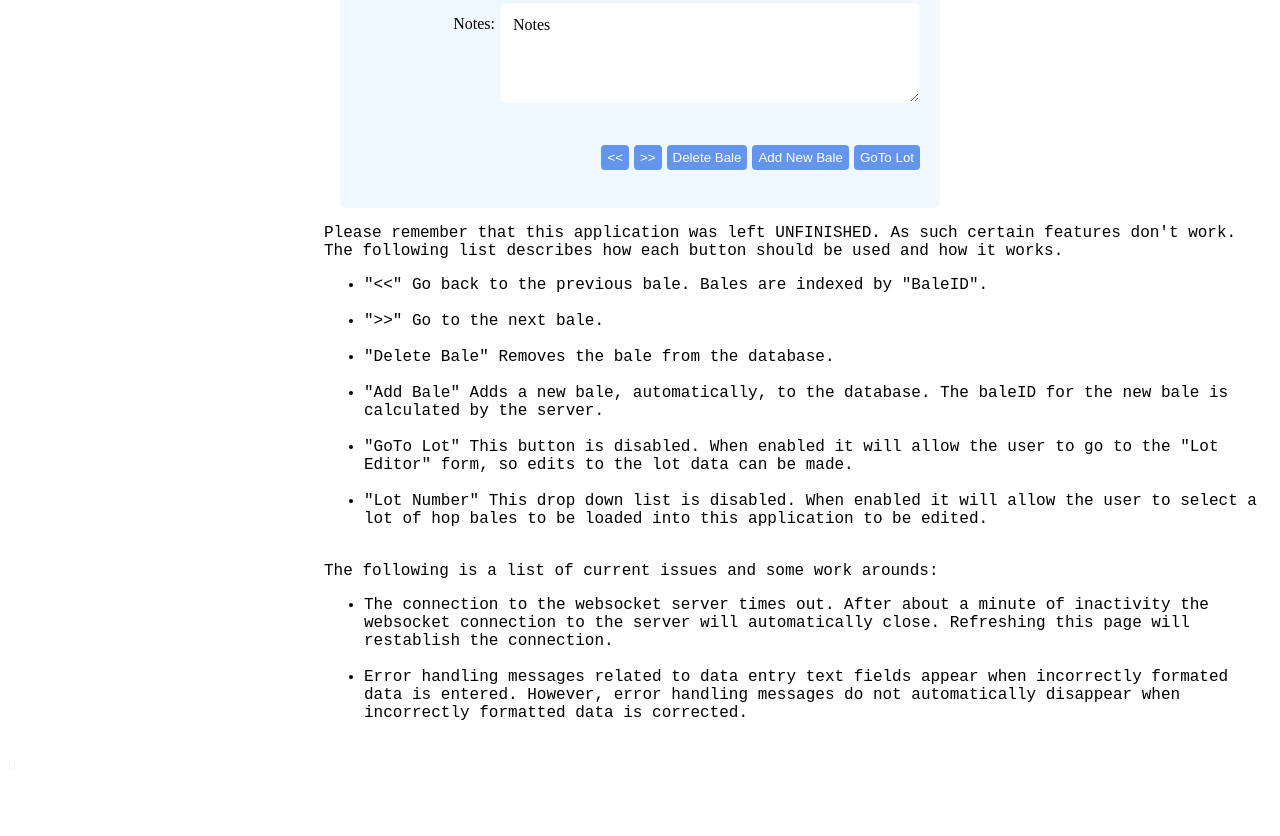
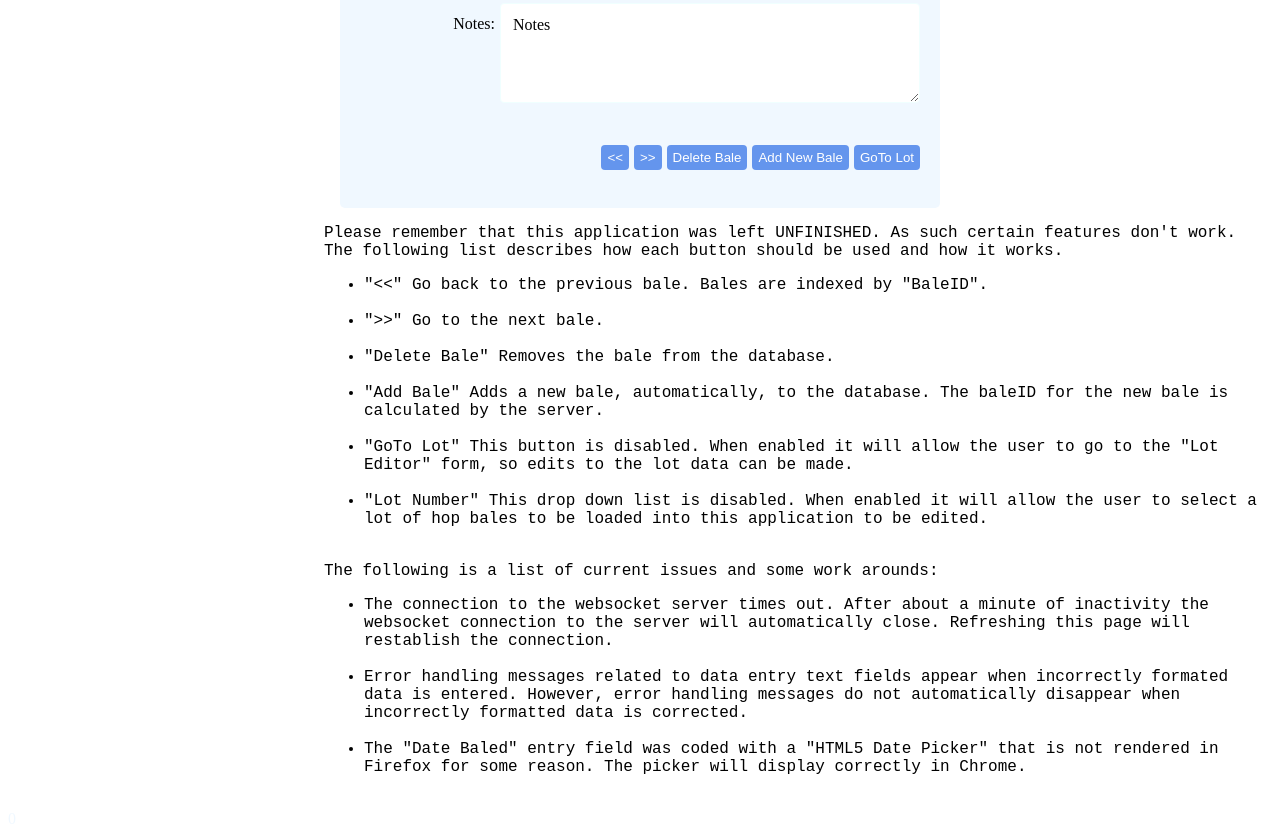
Before and after one commit to bjdev86/LotBaleApp, a website: page src/view/baleEditor.html in a window 1280 px wide. Shown: the part 981-1817 px from the top of the page. Before the commit the page ends 1763 px from the top, so only its background shows below. Drawn offline with Linux system fonts and the light colour scheme.

Commit message:
updated issues list

```diff
--- a/src/view/baleEditor.html
+++ b/src/view/baleEditor.html
@@ -250,6 +250,9 @@ and open the template in the editor.
                 <li>
                     Error handling messages related to data entry text fields appear when incorrectly formated data is entered. However, error handling messages do not automatically disappear when incorrectly formatted data is corrected.
                 </li></br>
+                <li>
+                    The "Date Baled" entry field was coded with a "HTML5 Date Picker" that is not rendered in Firefox for some reason. The picker will display correctly in Chrome.
+                </li></br>
             </ul> <!-- Issue list -->
         </div> <!-- footer row -->
     </div><!-- row -->
```
